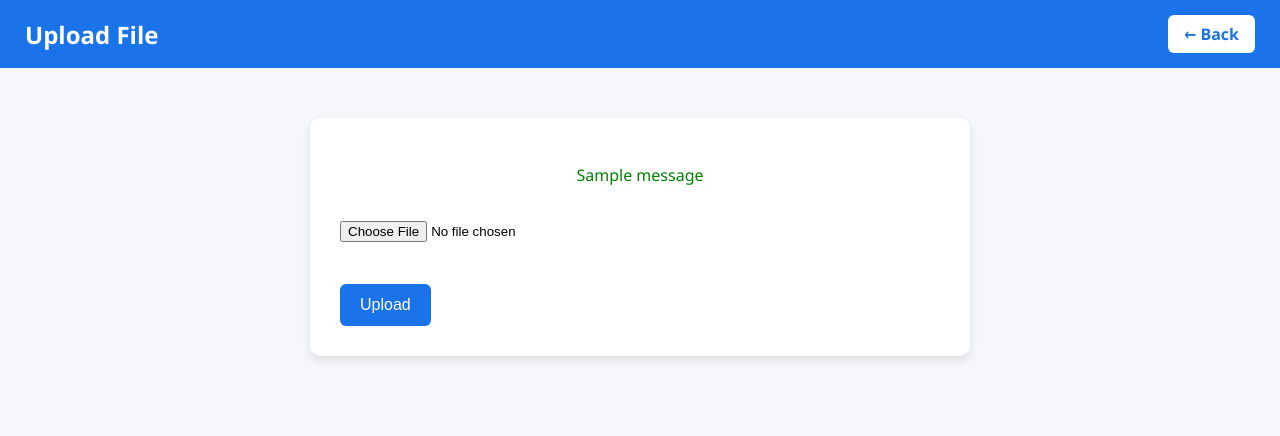
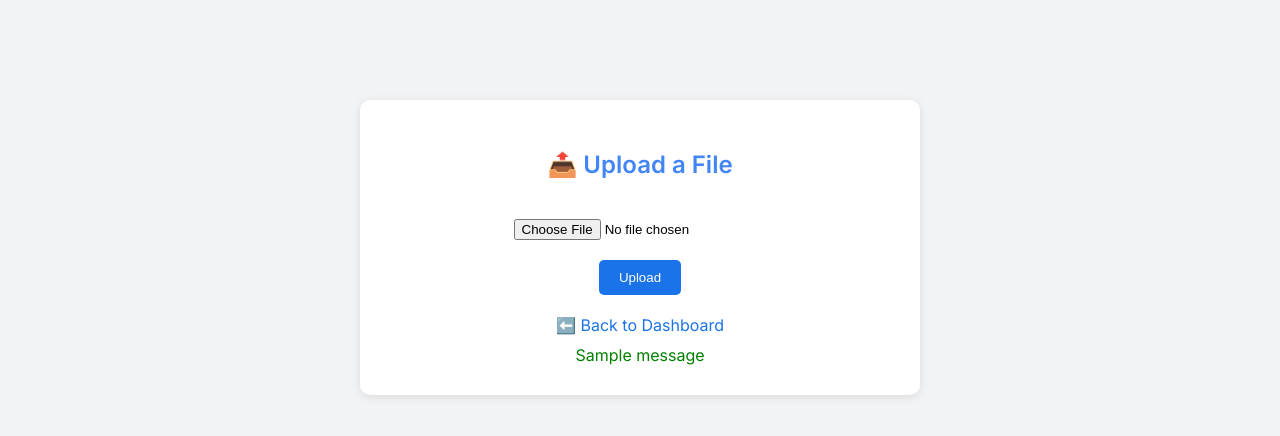
Before and after one commit to 13-art/flask_drive_app, a Flask app: page /upload in a window 1280 px wide. Shown: the top 436 px of the page. Run offline with Flask 3, Linux system fonts and the light colour scheme; a user stored in the database is signed in; tables that the repository leaves empty hold one stand-in row (values such as "Sample post"); one stand-in notice (Sample message) is shown.

Commit message:
style: modern upload page

```diff
--- a/app/templates/upload.html
+++ b/app/templates/upload.html
@@ -1,108 +1,69 @@
 <!DOCTYPE html>
 <html lang="en">
 <head>
-  <meta charset="UTF-8">
-  <title>Upload File</title>
+  <meta charset="UTF-8" />
   <meta name="viewport" content="width=device-width, initial-scale=1.0" />
+  <title>Upload File - Mini Drive</title>
+  <link href="https://fonts.googleapis.com/css2?family=Inter:wght@400;600&display=swap" rel="stylesheet">
   <style>
     body {
-      font-family: 'Segoe UI', Tahoma, sans-serif;
-      background-color: #f5f7fa;
+      font-family: 'Inter', sans-serif;
+      background-color: #f1f3f4;
       margin: 0;
       padding: 0;
     }
-
-    .navbar {
-      background-color: #1a73e8;
-      padding: 15px 25px;
-      color: white;
-      display: flex;
-      justify-content: space-between;
-      align-items: center;
-    }
-
-    .navbar h2 {
-      margin: 0;
-    }
-
-    .back-btn {
-      background-color: white;
-      color: #1a73e8;
-      padding: 8px 16px;
-      border-radius: 6px;
-      text-decoration: none;
-      font-weight: bold;
-    }
-
-    .container {
-      max-width: 600px;
-      margin: 50px auto;
+    .upload-container {
+      max-width: 500px;
+      margin: 100px auto;
       background: white;
       padding: 30px;
       border-radius: 10px;
-      box-shadow: 0 4px 8px rgba(0,0,0,0.1);
+      box-shadow: 0 2px 10px rgba(0, 0, 0, 0.1);
+      text-align: center;
     }
-
-    h3 {
-      margin-top: 0;
-      text-align: center;
-      color: #333;
+    h2 {
+      color: #4285F4;
+      margin-bottom: 20px;
     }
-
     input[type="file"] {
       margin: 20px 0;
     }
-
     button {
       background-color: #1a73e8;
-      color: white;
+      color: #fff;
       border: none;
-      padding: 12px 20px;
-      font-size: 16px;
-      border-radius: 6px;
+      padding: 10px 20px;
+      border-radius: 5px;
+      font-weight: 500;
       cursor: pointer;
     }
-
-    button:hover {
-      background-color: #0f5bcf;
+    a {
+      display: block;
+      margin-top: 20px;
+      color: #1a73e8;
+      text-decoration: none;
+      font-weight: 500;
     }
-
-    .flash {
+    .message {
+      margin-top: 10px;
       color: green;
-      text-align: center;
-      margin-bottom: 15px;
-    }
-
-    @media (max-width: 600px) {
-      .container {
-        margin: 20px;
-        padding: 20px;
-      }
-
-      h3 {
-        font-size: 20px;
-      }
     }
   </style>
 </head>
 <body>
-  <div class="navbar">
-    <h2>Upload File</h2>
-    <a href="{{ url_for('dashboard') }}" class="back-btn">← Back</a>
-  </div>
+  <div class="upload-container">
+    <h2>📤 Upload a File</h2>
+    <form method="POST" enctype="multipart/form-data">
+      <input type="file" name="file" required><br>
+      <button type="submit">Upload</button>
+    </form>
+    <a href="{{ url_for('dashboard') }}">⬅️ Back to Dashboard</a>
 
-  <div class="container">
     {% with messages = get_flashed_messages() %}
       {% for message in messages %}
-        <p class="flash">{{ message }}</p>
+        <div class="message">{{ message }}</div>
       {% endfor %}
     {% endwith %}
-
-    <form method="POST" enctype="multipart/form-data">
-      <input type="file" name="file" required>
-      <br><br>
-      <button type="submit">Upload</button>
-    </form>
   </div>
 </body>
 </html>
```
Also changed, not shown: app/templates/register.html (+36 -61 lines).
